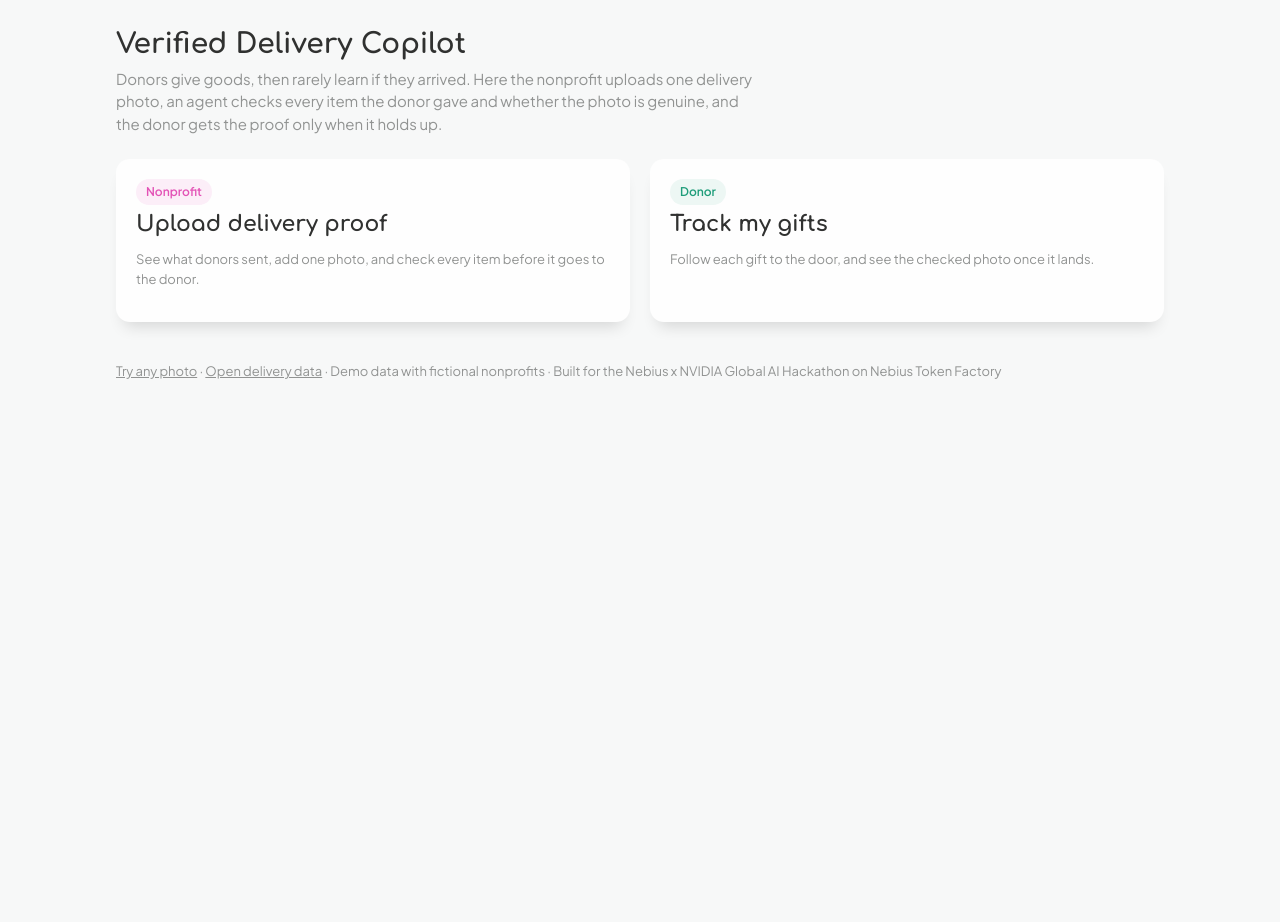
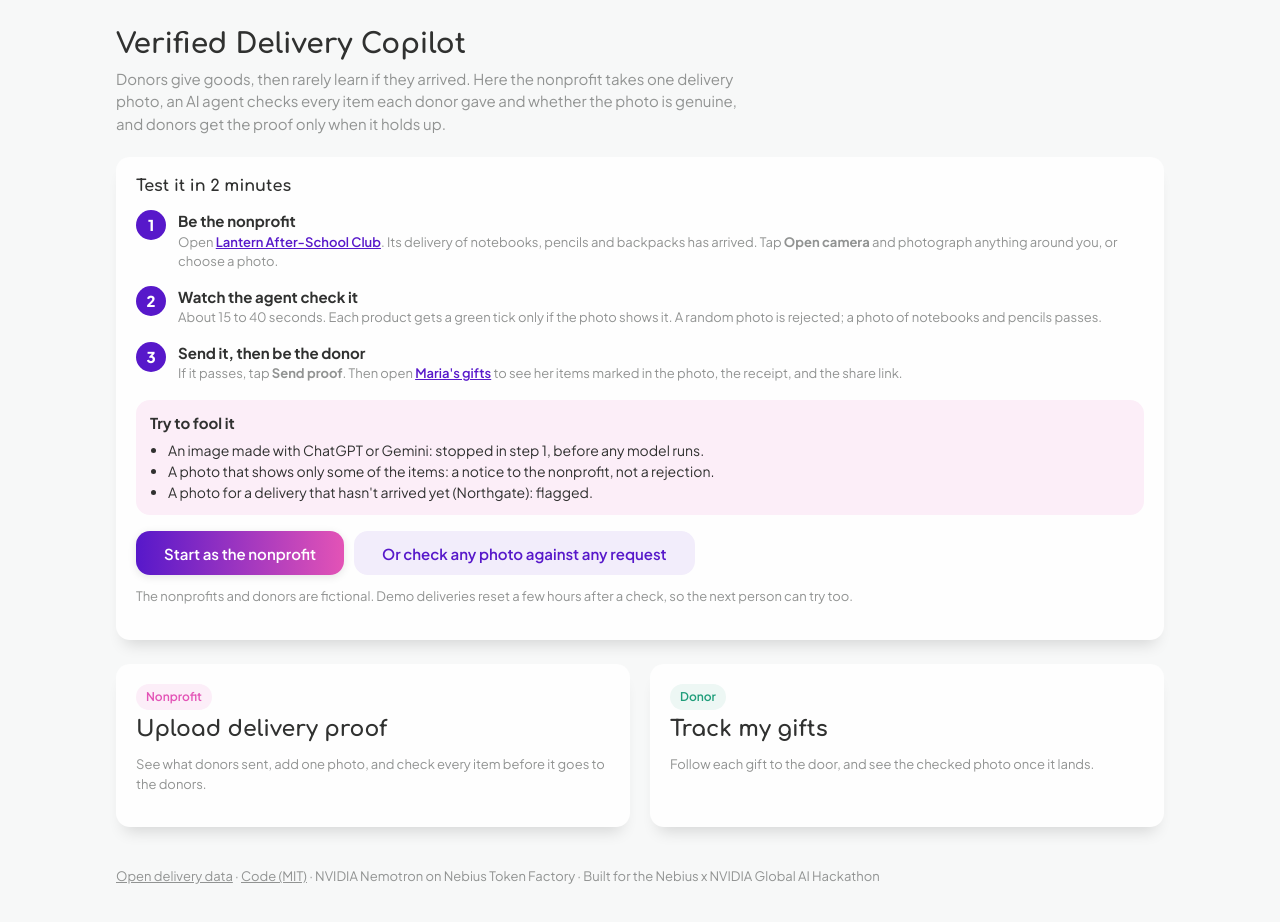
Before and after one commit to panoskokmotos/verified-delivery-copilot, a Next.js app: page / in a window 1280 px wide. Shown: the top 922 px of the page. Before the commit the page ends 800 px from the top, so only its background shows below. Built offline with nearby package versions, Linux system fonts and the light colour scheme.

Commit message:
Judge guide on the home page, a chosen photo closes the live camera, model timeouts that fit the route limit, demo deliveries reset after 3 hours

```diff
--- a/app/api/v1/verify/route.ts
+++ b/app/api/v1/verify/route.ts
@@ -5,7 +5,7 @@ import { runVerification } from "../../../../lib/pipeline";
 import type { NeedItem } from "../../../../lib/types";
 
 export const runtime = "nodejs";
-export const maxDuration = 120;
+export const maxDuration = 300;
 
 // Server-to-server API for platforms (for example Givelink) to check a delivery photo.
 // Stateless: nothing is stored here. The caller keeps its own photo fingerprints and sends them
--- a/app/api/verify/route.ts
+++ b/app/api/verify/route.ts
@@ -9,7 +9,7 @@ import type { StepEvent, VerificationResult } from "../../../lib/types";
 
 export const runtime = "nodejs";
 // The vision model sometimes takes 30 to 45s under load, so leave headroom.
-export const maxDuration = 120;
+export const maxDuration = 300;
 
 const MAX_BYTES = 8 * 1024 * 1024;
 
--- a/app/globals.css
+++ b/app/globals.css
@@ -249,3 +249,13 @@ img { max-width: 100%; }
 .grid > *, .photo-pair > *, .delivery .body, .card { min-width: 0; }
 h1, h2, .title { overflow-wrap: anywhere; }
 .list > *, .state .grow, .products { min-width: 0; max-width: 100%; }
+/* judge guide on the home page */
+.guide { margin-top: 22px; }
+.how-to { list-style: none; padding: 0; margin: 0; display: grid; gap: 14px; }
+.how-to li { display: grid; grid-template-columns: 30px 1fr; gap: 12px; align-items: start; }
+.how-to .num { width: 30px; height: 30px; border-radius: 50%; background: var(--primary); color: #fff; display: grid; place-items: center; font-weight: 800; }
+.how-to a, .guide-try a { color: var(--primary); font-weight: 600; }
+.guide-try { margin-top: 16px; padding: 12px 14px; border-radius: var(--r); background: var(--soft-secondary); }
+.guide-try ul { margin: 6px 0 0; padding-left: 18px; font-size: 14px; }
+.guide-cta { display: flex; flex-wrap: wrap; gap: 10px; margin-top: 16px; }
+@media (max-width: 600px) { .guide-cta .btn { flex: 1 1 100%; } }
--- a/app/nonprofit/[id]/upload.tsx
+++ b/app/nonprofit/[id]/upload.tsx
@@ -52,6 +52,7 @@ export function Upload({ delivery }: { delivery: Delivery }) {
                 {checking ? "Checking every item…" : result ? "Check this photo" : "Check photo"}
               </button>
             )}
+            {checking && <p className="sub">This takes 15 to 40 seconds. Follow each step under &quot;Your check&quot;.</p>}
             {error && <p className="err">{error}</p>}
           </>
         )}
--- a/app/page.tsx
+++ b/app/page.tsx
@@ -6,15 +6,67 @@ export default function Home() {
       <header>
         <h1>Verified Delivery Copilot</h1>
         <p>
-          Donors give goods, then rarely learn if they arrived. Here the nonprofit uploads one delivery photo, an agent checks every item the
-          donor gave and whether the photo is genuine, and the donor gets the proof only when it holds up.
+          Donors give goods, then rarely learn if they arrived. Here the nonprofit takes one delivery photo, an AI agent checks every item
+          each donor gave and whether the photo is genuine, and donors get the proof only when it holds up.
         </p>
       </header>
+
+      <section className="card guide">
+        <h2>Test it in 2 minutes</h2>
+        <ol className="how-to">
+          <li>
+            <span className="num">1</span>
+            <div>
+              <div className="title">Be the nonprofit</div>
+              <div className="sub">
+                Open <Link href="/nonprofit/lantern-school">Lantern After-School Club</Link>. Its delivery of notebooks, pencils and backpacks
+                has arrived. Tap <b>Open camera</b> and photograph anything around you, or choose a photo.
+              </div>
+            </div>
+          </li>
+          <li>
+            <span className="num">2</span>
+            <div>
+              <div className="title">Watch the agent check it</div>
+              <div className="sub">
+                About 15 to 40 seconds. Each product gets a green tick only if the photo shows it. A random photo is rejected; a photo of
+                notebooks and pencils passes.
+              </div>
+            </div>
+          </li>
+          <li>
+            <span className="num">3</span>
+            <div>
+              <div className="title">Send it, then be the donor</div>
+              <div className="sub">
+                If it passes, tap <b>Send proof</b>. Then open <Link href="/donor/maria">Maria&apos;s gifts</Link> to see her items marked in the
+                photo, the receipt, and the share link.
+              </div>
+            </div>
+          </li>
+        </ol>
+        <div className="guide-try">
+          <div className="title">Try to fool it</div>
+          <ul>
+            <li>An image made with ChatGPT or Gemini: stopped in step 1, before any model runs.</li>
+            <li>A photo that shows only some of the items: a notice to the nonprofit, not a rejection.</li>
+            <li>A photo for a delivery that hasn&apos;t arrived yet (Northgate): flagged.</li>
+          </ul>
+        </div>
+        <div className="guide-cta">
+          <Link className="btn gradient" href="/nonprofit/lantern-school">Start as the nonprofit</Link>
+          <Link className="btn subtle" href="/try">Or check any photo against any request</Link>
+        </div>
+        <p className="sub" style={{ marginTop: 12 }}>
+          The nonprofits and donors are fictional. Demo deliveries reset a few hours after a check, so the next person can try too.
+        </p>
+      </section>
+
       <div className="grid">
         <Link className="card role" href="/nonprofit">
           <span className="pill pending">Nonprofit</span>
           <div className="heading">Upload delivery proof</div>
-          <p className="sub">See what donors sent, add one photo, and check every item before it goes to the donor.</p>
+          <p className="sub">See what donors sent, add one photo, and check every item before it goes to the donors.</p>
         </Link>
         <Link className="card role" href="/donor">
           <span className="pill success">Donor</span>
@@ -23,7 +75,8 @@ export default function Home() {
         </Link>
       </div>
       <footer>
-        <Link href="/try">Try any photo</Link> · <Link href="/stats">Open delivery data</Link> · Demo data with fictional nonprofits · Built for the Nebius x NVIDIA Global AI Hackathon on Nebius Token Factory
+        <Link href="/stats">Open delivery data</Link> · <a href="https://github.com/panoskokmotos/verified-delivery-copilot">Code (MIT)</a> · NVIDIA
+        Nemotron on Nebius Token Factory · Built for the Nebius x NVIDIA Global AI Hackathon
       </footer>
     </main>
   );
--- a/lib/nebius.ts
+++ b/lib/nebius.ts
@@ -33,9 +33,10 @@ function nebius() {
     client = new OpenAI({
       apiKey: process.env.NEBIUS_API_KEY,
       baseURL: process.env.NEBIUS_BASE_URL || "https://api.tokenfactory.nebius.com/v1",
-      // The SDK default is 10 minutes with 2 retries. One slow model call must not stall a delivery check.
-      timeout: 60_000,
-      maxRetries: 1,
+      // The SDK default is 10 minutes with 2 retries. One slow model call must not stall a delivery check:
+      // no retries (vision has its own fallback model), so the worst case is about 40s x 4 calls, inside maxDuration.
+      timeout: 40_000,
+      maxRetries: 0,
     });
   }
   return client;
--- a/lib/store.ts
+++ b/lib/store.ts
@@ -23,6 +23,7 @@ const MAX_PER_MONTH = Number(process.env.MAX_VERIFICATIONS_PER_MONTH || 300);
 // The Hobby plan blocks the store for 30 days past 2,000 writes. Stop well before, leaving room for the dashboard.
 const MAX_WRITES = Number(process.env.MAX_WRITES_PER_MONTH || 1500);
 const STATE = "state.json";
+const DEMO_RESET_HOURS = Number(process.env.DEMO_RESET_HOURS ?? 3);
 const LOCAL = process.env.VDC_STORE_DIR || path.join(os.tmpdir(), "vdc-store");
 const useBlob = () => Boolean(process.env.BLOB_STORE_ID || process.env.BLOB_READ_WRITE_TOKEN);
 const thisMonth = () => new Date().toISOString().slice(0, 7);
@@ -62,8 +63,15 @@ async function writeState(state: State, etag?: string) {
 export async function listDeliveries(): Promise<Delivery[]> {
   const { state } = await readState();
   const byId = new Map(SEED.map((d) => [d.id, d]));
-  // Skip records saved before deliveries were batched (no donations list): the pages can't render them.
-  for (const d of Object.values(state.deliveries)) if (Array.isArray(d.donations)) byId.set(d.id, d);
+  const resetBefore = Date.now() - DEMO_RESET_HOURS * 3_600_000;
+  for (const d of Object.values(state.deliveries)) {
+    // Skip records saved before deliveries were batched (no donations list): the pages can't render them.
+    if (!Array.isArray(d.donations)) continue;
+    // The demo deliveries go back to "awaiting photo" a few hours after someone checks them, so the next
+    // visitor can run the whole flow too. Costs no writes: the old record is just ignored.
+    if (byId.has(d.id) && DEMO_RESET_HOURS > 0 && Date.parse(d.updatedAt ?? "") < resetBefore) continue;
+    byId.set(d.id, d);
+  }
   return [...byId.values()].sort((a, b) => a.arrivesAt.localeCompare(b.arrivesAt));
 }
 
```
Also changed, not shown: app/camera.tsx (+7 -1 lines), 2 other files (tests, documents, lock files or other folders).
